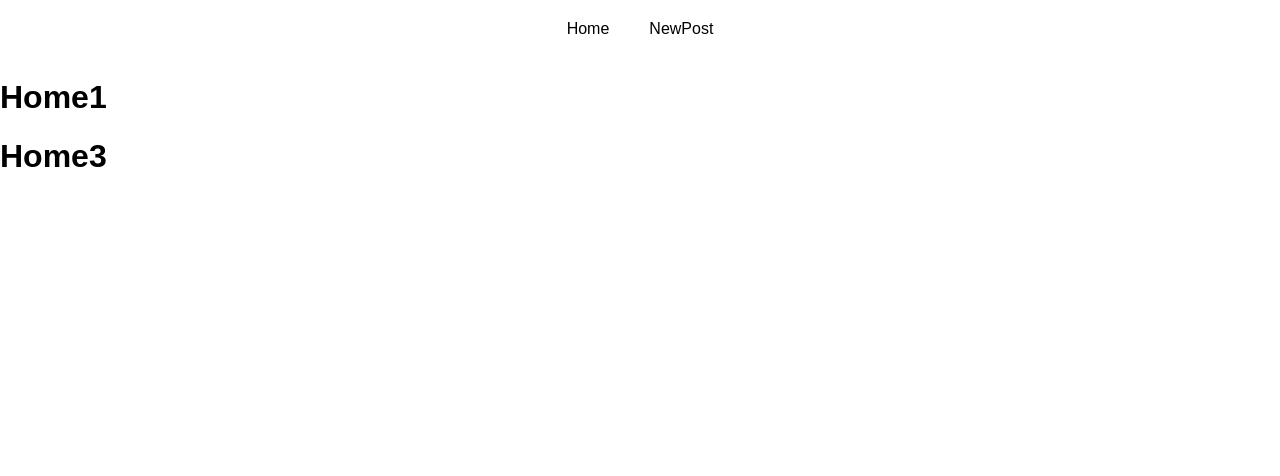
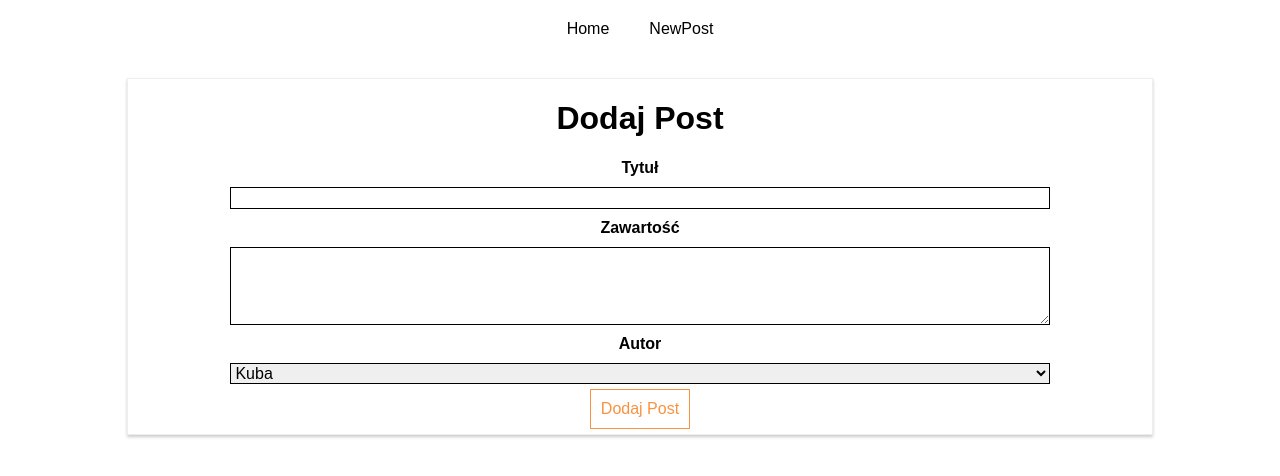
Before and after one commit to SerafinPL/react-fake-httpbase, a React (Create React App) app: page /new-post in a window 1280 px wide. Shown: the top 476 px of the page. Built offline with nearby package versions, Linux system fonts and the light colour scheme.

Commit message:
Routing pages

```diff
--- a/src/containers/Blog/Blog.js
+++ b/src/containers/Blog/Blog.js
@@ -1,8 +1,9 @@
 import React, { Component } from 'react';
 
-import { Route } from 'react-router-dom'
+import { Route, Link } from 'react-router-dom'
 
 import Posts from './Posts/Posts';
+import NewPost from './NewPost/NewPost';
 import './Blog.css';
 
 //import axios from 'axios';
@@ -24,9 +25,11 @@ class Blog extends Component {
                         </ul>
                     </nav>
                 </header>
-                <Route path='/' render={() => <h1>Home1</h1>} />
+                {/*<Route path='/' render={() => <h1>Home1</h1>} />
                 <Route path='/' exact render={() => <h1>Home2</h1>} />
-                <Route path='/new-post' render={() => <h1>Home3</h1>} />
+                <Route path='/new-post' render={() => <h1>Home3</h1>} />*/}
+                <Route path='/' exact component={Posts} />
+                <Route path='/new-post' component={NewPost} />
             </div>
         );
     }
```
